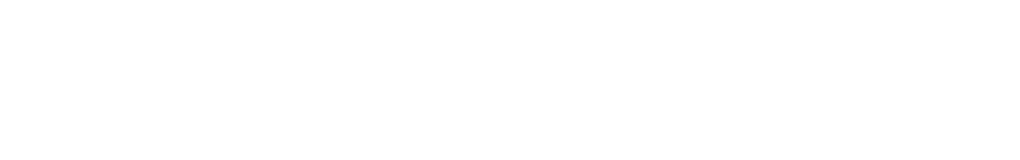
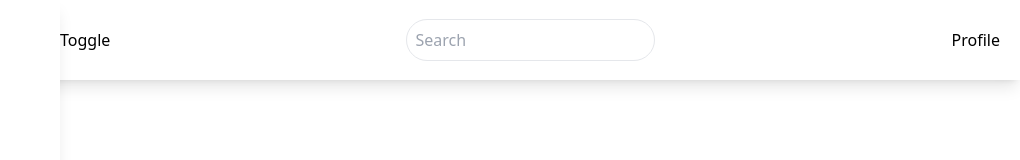
Before and after one commit to knrtaven/Dashboard-template, a plain HTML site: page index.html in a window 1280 px wide. Shown: the whole page, without its empty margins (260-1280 px from the left). Drawn offline with nearby package versions, Linux system fonts and the light colour scheme.

Commit message:
add base for header and sidebar

```diff
--- a/index.html
+++ b/index.html
@@ -16,6 +16,48 @@
 
 
 <body>
+    <div>
+        <!-- sidebar div -->
+        <div id="sidebar" class="border w-30 translate-x-0 z-30 transition-transform duration-300 ease-in-out w-80 border-r border-white/10 bg-white shadow-x shadow-lg h-screen fixed left-0 top-0 lg:w-80 lg:left-0 lg:translate-x-0`" >
+                <!-- logo  -->
 
+                <div>
+
+
+                </div>
+
+                <!-- sidebar data -->
+
+
+        </div>
+
+    <!-- header div -->
+            <header id="header" class="sticky top-0 h-20 w-full flex items-center justify-between shadow-lg bg-white p-5 lg:pl-80">
+                <div>
+                    <!-- this toggles sidebar -->
+                    <button>Toggle</button>
+                </div>
+
+                <div>
+                    <!-- searchBar -->
+                    <input type="text" class="border rounded-full p-2" placeholder="Search">
+                </div>
+
+                <div>
+                    <!-- routes to profile -->
+                    Profile
+
+                </div>
+            </header>
+
+
+            <div>
+
+            </div>
+        </div>
+    <!-- External JavaScript -->
+    <script src="script.js"></script>
 </body>
+
+
 </html>
```
Also changed, not shown: script.js (added).
